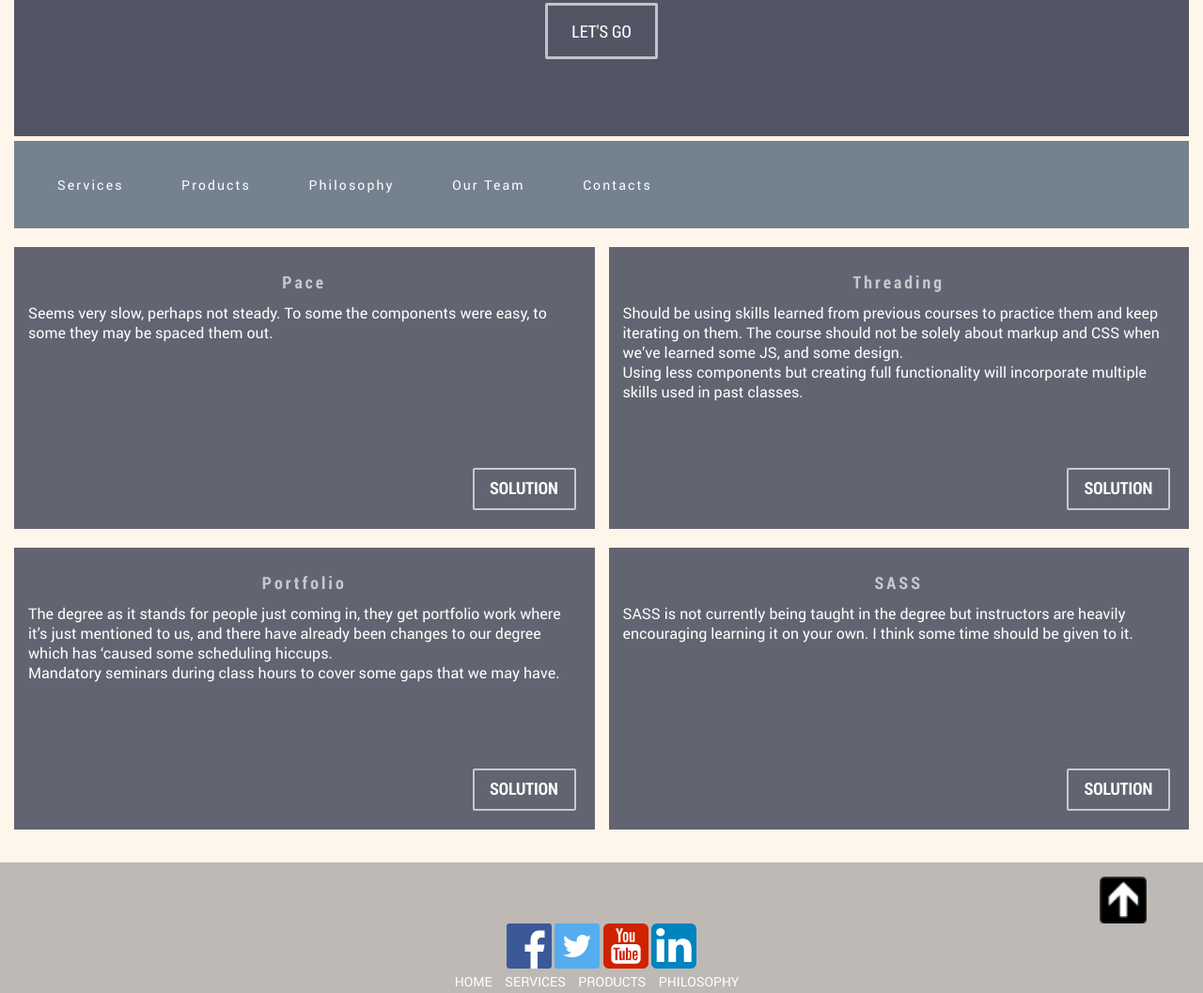
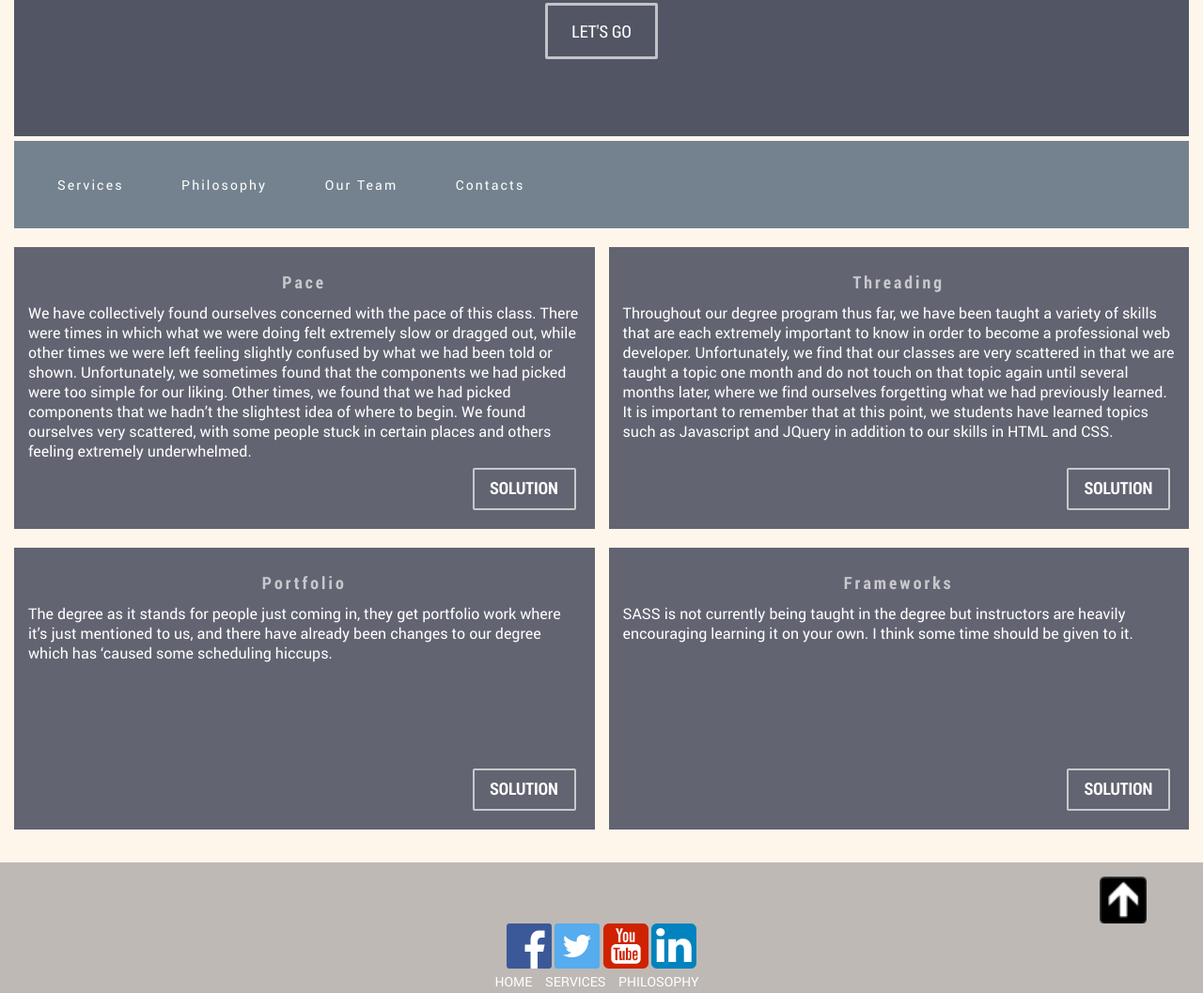
Before and after one commit to JohnKunkle1987/wdd-work-stuff, a plain HTML site: page workspace/index.html in a window 1280 px wide. Shown: the part 388-1445 px from the top of the page at 94% size. Drawn offline with nearby package versions, Linux system fonts and the light colour scheme.

Commit message:
your message goes here

```diff
--- a/workspace/css/style.css
+++ b/workspace/css/style.css
@@ -65,7 +65,6 @@ body {
 nav{
     height: 93px;
     background: #74828F;
-    background-size: cover;
     margin: 0 auto;
     margin: 5px 15px 0;
 
--- a/workspace/index.html
+++ b/workspace/index.html
@@ -21,7 +21,6 @@
 		<nav>
 	        <ul>
 	            <li><a>Services</a></li>
-	            <li><a>Products</a></li>
 	            <li><a>Philosophy</a></li>
 	            <li><a>Our Team</a></li>
 	            <li><a>Contacts</a></li>
@@ -34,7 +33,8 @@
 	<article>
 		<h2>Pace</h2>
         <div id="sol1">While it is difficult to tailor a curriculum to fit the needs of each individual student, we as a team believe that classes would learn more effectively if the content were to be “hands on” rather than simply watching the demo on screen. Perhaps if students could follow along with Josh as he writes out code for different components they may find it easier to keep pace and understand what is happening in the class. Alternatively if some exercise files were prepared ahead of time and shared through FSO, the class could spend time working through the problems together which would aid in the awkwardness of trying to find a component to work on as well. These exercise files could be turned in by the end of class to show progress as well as attentiveness, and would be useful for future grading.</div>
-			<p>Seems very slow, perhaps not steady. To some the components were easy, to some they may be spaced them out.
+			<p>We have collectively found ourselves concerned with the pace of this class. There were times in which what we were doing felt extremely slow or dragged out, while other times we were left feeling slightly confused by what we had been told or shown. Unfortunately, we sometimes found that the components we had picked were too simple for our liking. Other times, we found that we had picked components that we hadn’t the slightest idea of where to begin. We found ourselves very scattered, with some people stuck in certain places and others feeling extremely underwhelmed.
+
 			</p>
 			<div class="solBtn">Solution</div>
 
@@ -45,11 +45,9 @@
 		<h2>Threading</h2>
         	<div id="sol2">While we are very interested in the components portion of the class, we feel as though they do not allow us to show our true potential as web developers. We have learned so much by this point in our degree, and we would like more opportunity to share and build upon what we have learned, not only in HTML/CSS but in JavaScript and JQuery as well. We believe it would be beneficial to allow the class the option of creating their own fully functional websites as too many students come to this point in the degree without ever having actually done so. This way, we can incorporate and improve upon all skills we have learned in past classes as well as have a professional portfolio piece to take with us from this class.
 </div>
-			<p>Should be using skills learned from previous courses to practice them and keep iterating on them. The course should not be solely about markup and CSS when we’ve learned some JS, and some design.
+			<p>Throughout our degree program thus far, we have been taught a variety of skills that are each extremely important to know in order to become a professional web developer. Unfortunately, we find that our classes are very scattered in that we are taught a topic one month and do not touch on that topic again until several months later, where we find ourselves forgetting what we had previously learned. It is important to remember that at this point, we students have learned topics such as Javascript and JQuery in addition to our skills in HTML and CSS.
 			</p>
 
-			<p> Using less components but creating full functionality will incorporate multiple skills used in past classes.
-			</p>
             <div class="solBtn">Solution</div>
 	</article>
 
@@ -59,13 +57,12 @@
 			<p>The degree as it stands for people just coming in, they get portfolio work where it’s just mentioned to us, and there have already been changes to our degree which has ‘caused some scheduling hiccups.
 			</p>
 			<div class="solBtn">Solution</div>
-			<p> Mandatory seminars during class hours to cover some gaps that we may have.
-			</p>
+
 	</article>
 
 	<article>
-		<h2>SASS</h2>
-       		<div id="sol4">I feel that SASS should be covered more than just having students explore it themselves. In lab I think it should be half lecture and it should be for SASS.</div>
+		<h2>Frameworks</h2>
+       		<div id="sol4">HTML and CSS frameworks are extremely important to know, but we spend so little time working with them in our degree program. Because this is one of our final Front-End oriented classes, we feel as though we should be offered the opportunity to learn about certain frameworks, particularly SASS, more in depth as we would otherwise be forced to learn them on our own. We recently had the opportunity in which Josh gave a short lecture on SASS, and so many of us genuinely appreciated it. We believe that this is a very important concept to learn before becoming professionals in our field, and we would appreciate the opportunity to explore it in depth.</div>
 			<p>SASS is not currently being taught in the degree but instructors are heavily encouraging learning it on your own. I think some time should be given to it.
 			</p>
 			<div class="solBtn">Solution</div>
@@ -104,7 +101,6 @@
 	<ul id="flist">
 		<li><a href="">Home</a></li>
 		<li><a href="">Services</a></li>
-		<li><a href="">Products</a></li>
 		<li><a href="">Philosophy</a></li>
 	</ul>
 
```
